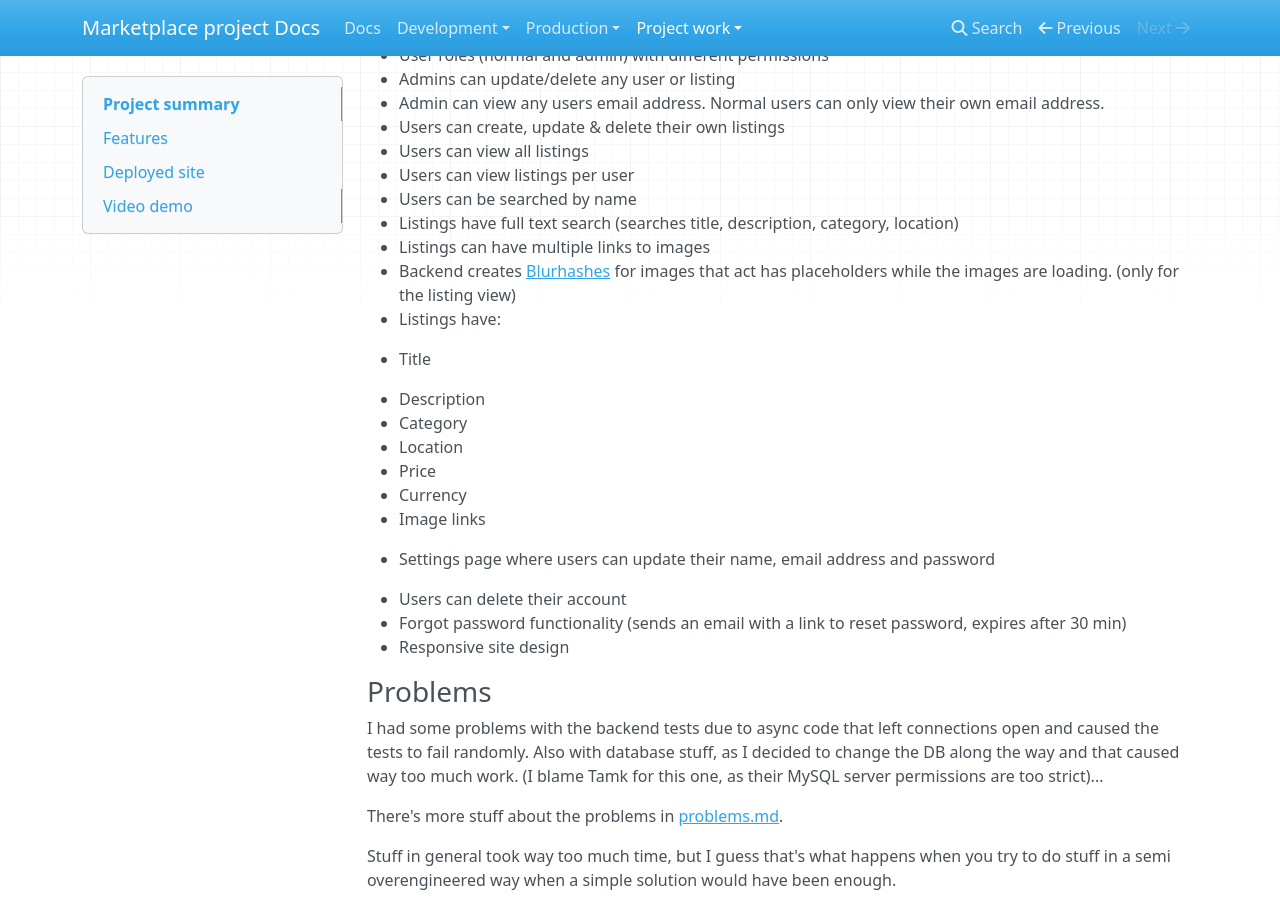
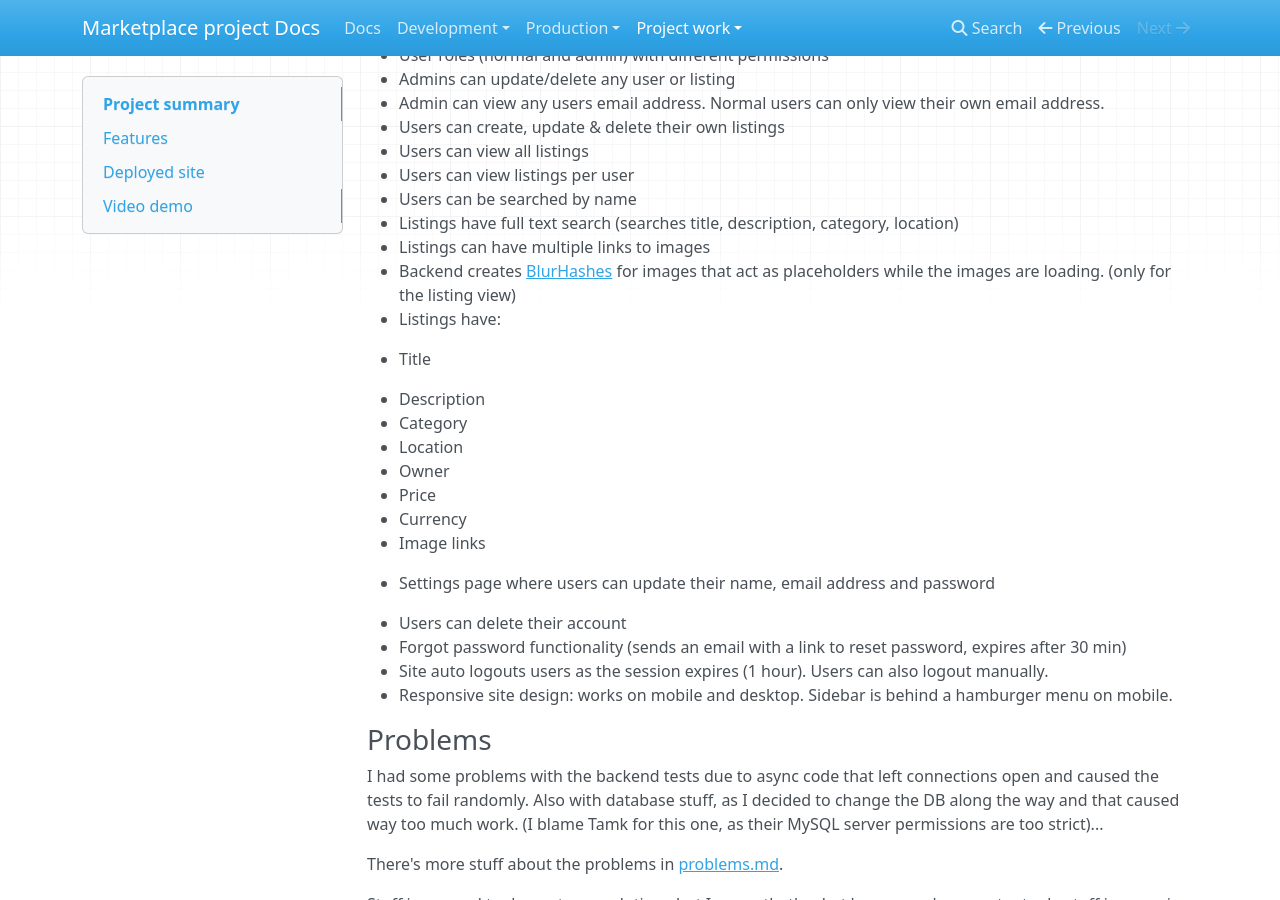
Before and after one commit to vaasuu/2023-final-project-vaasuu, an MkDocs documentation site: the page built from docs/project-work/summary.md, in a window 1280 px wide and 900 px high, scrolled down 298 px. Built offline with MkDocs 1.6.1, drawn with Linux system fonts in a browser that asks for light colours; nearby versions of some CDN libraries.

Commit message:
Update docs

```diff
--- a/docs/project-work/summary.md
+++ b/docs/project-work/summary.md
@@ -17,13 +17,14 @@ I built a general marketplace site.
 - Users can be searched by name
 - Listings have full text search (searches title, description, category, location)
 - Listings can have multiple links to images
-- Backend creates [Blurhashes](https://blurha.sh/) for images that act has placeholders while the images are loading. (only for the listing view)
+- Backend creates [BlurHashes](https://blurha.sh/) for images that act as placeholders while the images are loading. (only for the listing view)
 - Listings have:
 
   - Title
   - Description
   - Category
   - Location
+  - Owner
   - Price
   - Currency
   - Image links
@@ -31,7 +32,8 @@ I built a general marketplace site.
 - Settings page where users can update their name, email address and password
 - Users can delete their account
 - Forgot password functionality (sends an email with a link to reset password, expires after 30 min)
-- Responsive site design
+- Site auto logouts users as the session expires (1 hour). Users can also logout manually.
+- Responsive site design: works on mobile and desktop. Sidebar is behind a hamburger menu on mobile.
 
 ### Problems
 
```
